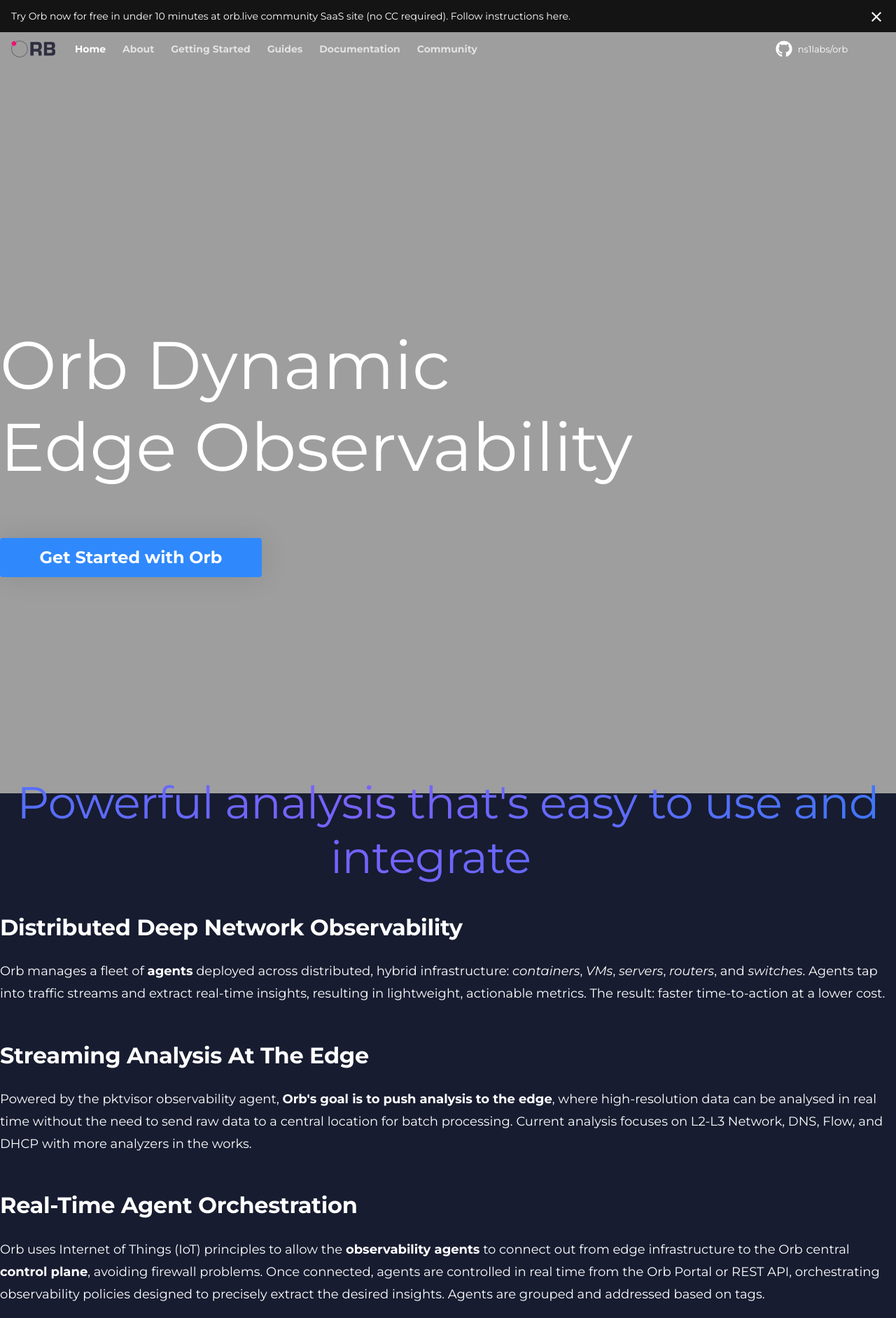
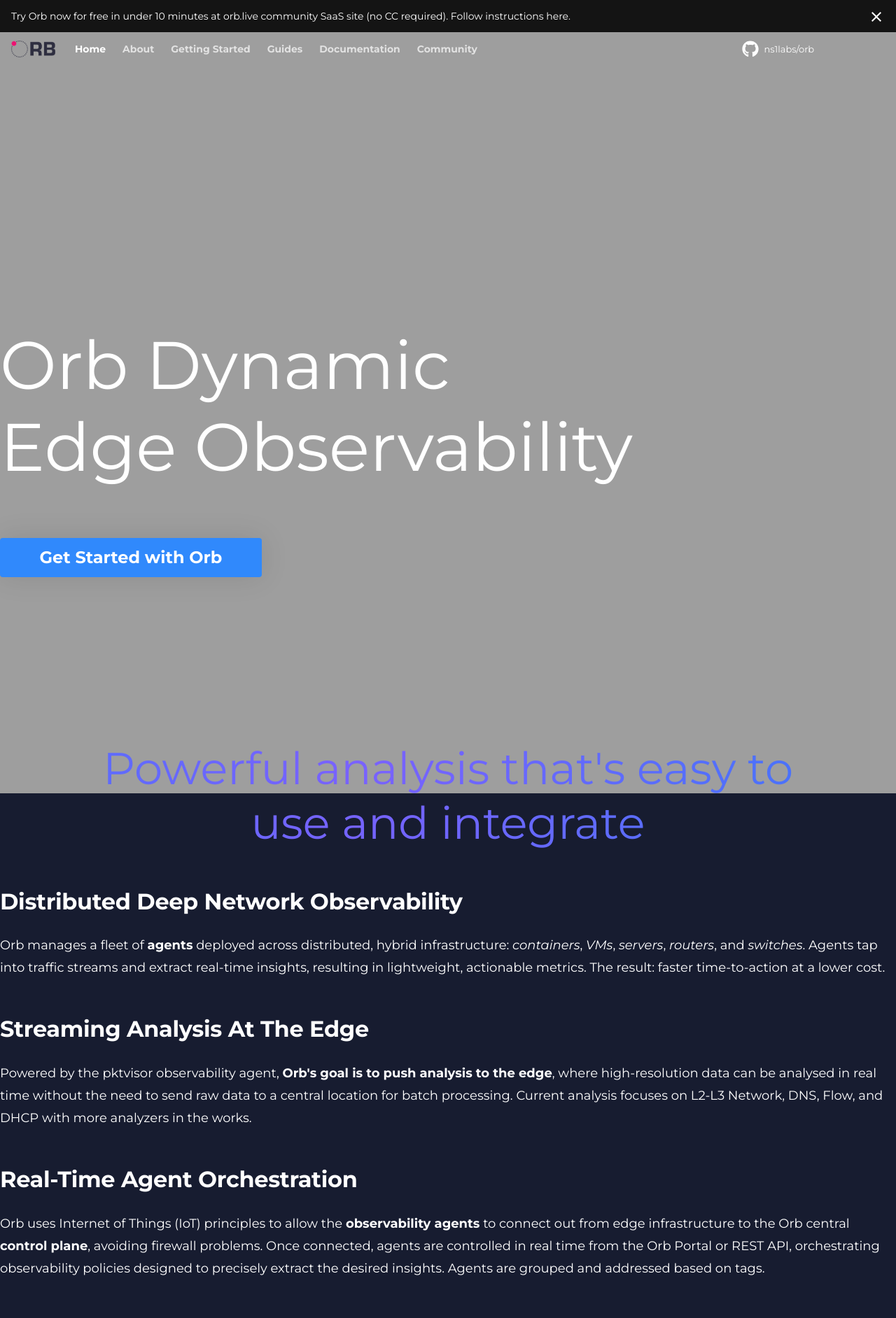
Before and after one commit to orb-community/orb-website, an MkDocs documentation site: the page built from docs/index.md, in a window 1280 px wide. Shown: the top 1884 px of the page at 70% size. Built offline with MkDocs 1.6.1 and Material for MkDocs 9.7.7, drawn with Linux system fonts in a browser that asks for light colours.

Commit message:
update nav, footer and margins

```diff
--- a/docs/stylesheets/extra.css
+++ b/docs/stylesheets/extra.css
@@ -1,8 +1,10 @@
 :root {
+  --md-primary-bg-color: #ffffff;
   --md-primary-fg-color: #ffffff;
   --md-primary-text-color: #000000;
   --md-secondary-text-color: #969fb9;
   --orb-blue: #3089fc;
+  --orb-pink: #df316f;
 }
 
 :root > * {
@@ -11,7 +13,7 @@
 }
 
 :root * div.md-grid {
-  max-width: 65rem;
+  max-width: 70rem;
 }
 
 :root > * a.md-button {
@@ -51,7 +53,7 @@
 }
 
 :root > body > header.md-header {
-  background-color: transparent;
+  background-color: white;
   box-shadow: none;
 }
 
@@ -72,6 +74,7 @@
   font-style: normal;
   font-weight: 700;
   font-size: 14px;
+  width: 75%;
   line-height: 17px;
 }
 
@@ -148,6 +151,10 @@
 
 }
 
+p > a {
+  color: var(--orb-pink);
+}
+
 .md-source {
   color: var(--md-primary-text-color);
 }
@@ -157,3 +164,16 @@
   filter: drop-shadow(0px 0px 60px rgba(0, 0, 0, 0.15));
   border-radius: 16px;
 }
+
+.md-footer__direction {
+  display: none;
+}
+
+.md-footer__link {
+  padding-top: 1em;
+  padding-bottom: 1em;
+}
+
+.md-footer-meta__inner {
+  max-width: 100% !important;
+}
--- a/overrides/index.html
+++ b/overrides/index.html
@@ -22,6 +22,7 @@
   .md-typeset h2,
   h2 {
     text-align: center;
+    line-break: auto;
   }
   :root {
     --md-primary-fg-color: #ffffff;
@@ -37,7 +38,7 @@
   }
 
   :root * div.md-grid {
-    max-width: 65rem;
+    max-width: 70rem;
   }
 
   :root > * a.md-button {
@@ -94,6 +95,7 @@
     font-weight: 700;
     font-size: 14px;
     line-height: 17px;
+    width: 75%;
   }
 
   :root > * .md-search__inner > .md-search__form {
@@ -253,6 +255,10 @@
     margin-bottom: 48px;
   }
 
+  .md-footer, .md-footer-meta {
+    background-color: transparent;
+  }
+
   .md-footer__link {
     border: 1px solid #ffffff;
     filter: drop-shadow(0px 0px 60px rgba(0, 0, 0, 0.15));
```
Also changed, not shown: other parts of overrides/index.html (+1 -0 lines), docs/index.md (+0 -2 lines).
